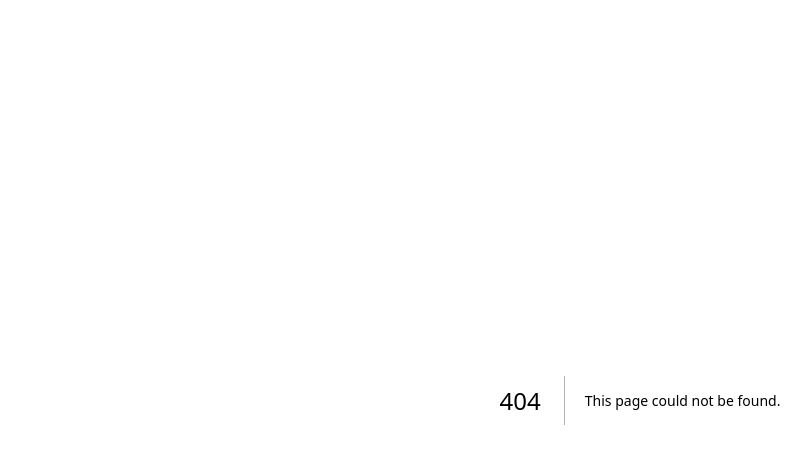
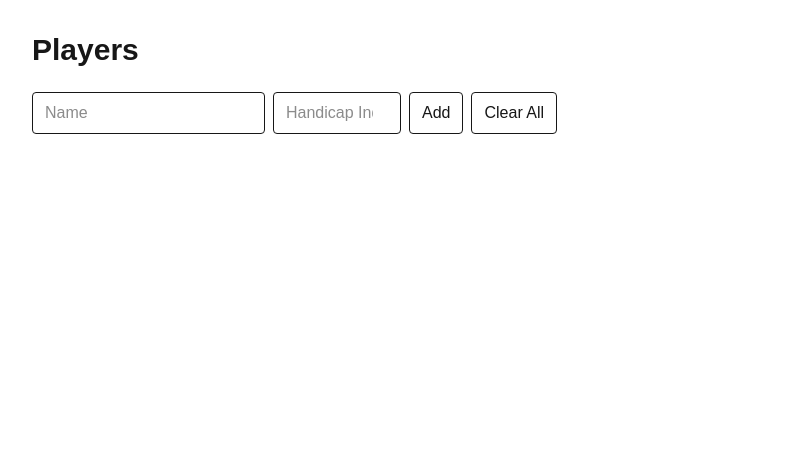
Before and after one commit to nseamonster10/UPGCS, a Next.js app: page /players in a window 1280 px wide. Before the commit this address had no page. Shown: the top 464 px of the page, without its empty margins (0-811 px from the left). Built offline with nearby package versions, Linux system fonts and the light colour scheme.

Commit message:
Fix players route: rename pag.tsx -> page.tsx and add link

```diff
--- /dev/null
+++ b/app/players/page.tsx
@@ -0,0 +1,81 @@
+'use client';
+
+import { useEffect, useState } from 'react';
+
+type Player = { id: string; name: string; index: number };
+const STORAGE_KEY = 'upgcs.players';
+
+export default function PlayersPage() {
+  const [name, setName] = useState('');
+  const [index, setIndex] = useState<string>('');
+  const [players, setPlayers] = useState<Player[]>([]);
+
+  // Load saved players from the browser
+  useEffect(() => {
+    try {
+      const raw = localStorage.getItem(STORAGE_KEY);
+      if (raw) setPlayers(JSON.parse(raw));
+    } catch {}
+  }, []);
+
+  // Save whenever the list changes
+  useEffect(() => {
+    try {
+      localStorage.setItem(STORAGE_KEY, JSON.stringify(players));
+    } catch {}
+  }, [players]);
+
+  function addPlayer(e: React.FormEvent) {
+    e.preventDefault();
+    if (!name || index.trim() === '' || isNaN(Number(index))) return;
+    setPlayers((prev) => [
+      ...prev,
+      { id: Math.random().toString(36).slice(2), name: name.trim(), index: Number(index) },
+    ]);
+    setName('');
+    setIndex('');
+  }
+
+  function remove(id: string) {
+    setPlayers((prev) => prev.filter((p) => p.id !== id));
+  }
+
+  function clearAll() {
+    setPlayers([]);
+  }
+
+  return (
+    <main className="min-h-screen p-8 space-y-6">
+      <h1 className="text-3xl font-bold">Players</h1>
+
+      <form onSubmit={addPlayer} className="flex flex-wrap gap-2 items-center">
+        <input
+          className="border px-3 py-2 rounded"
+          placeholder="Name"
+          value={name}
+          onChange={(e) => setName(e.target.value)}
+        />
+        <input
+          type="number"
+          step="0.1"
+          className="border px-3 py-2 rounded w-32"
+          placeholder="Handicap Index"
+          value={index}
+          onChange={(e) => setIndex(e.target.value)}
+        />
+        <button className="border px-3 py-2 rounded" type="submit">Add</button>
+        <button className="border px-3 py-2 rounded" type="button" onClick={clearAll}>Clear All</button>
+      </form>
+
+      <ul className="space-y-2">
+        {players.map((p) => (
+          <li key={p.id} className="flex gap-3 items-center">
+            <span className="font-medium w-48">{p.name}</span>
+            <span>HI: {p.index.toFixed(1)}</span>
+            <button className="underline" onClick={() => remove(p.id)}>remove</button>
+          </li>
+        ))}
+      </ul>
+    </main>
+  );
+}
```
